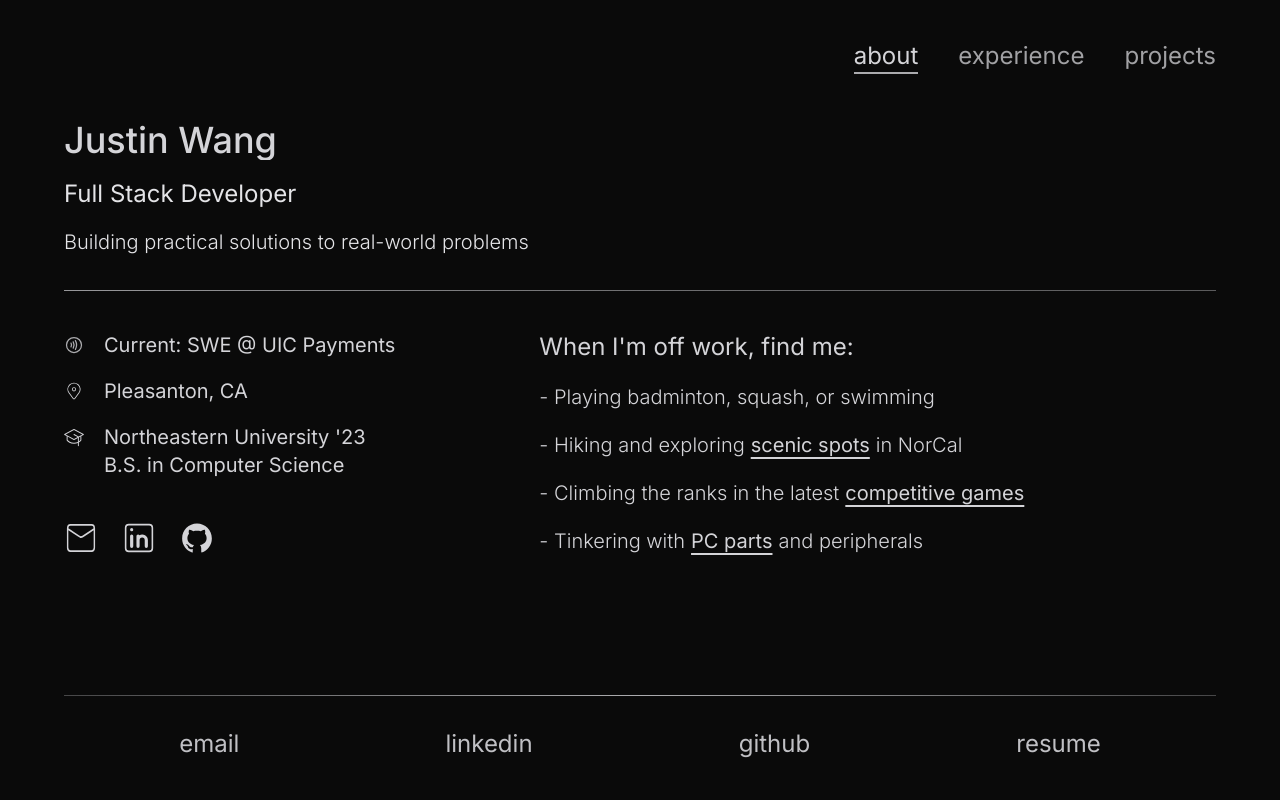
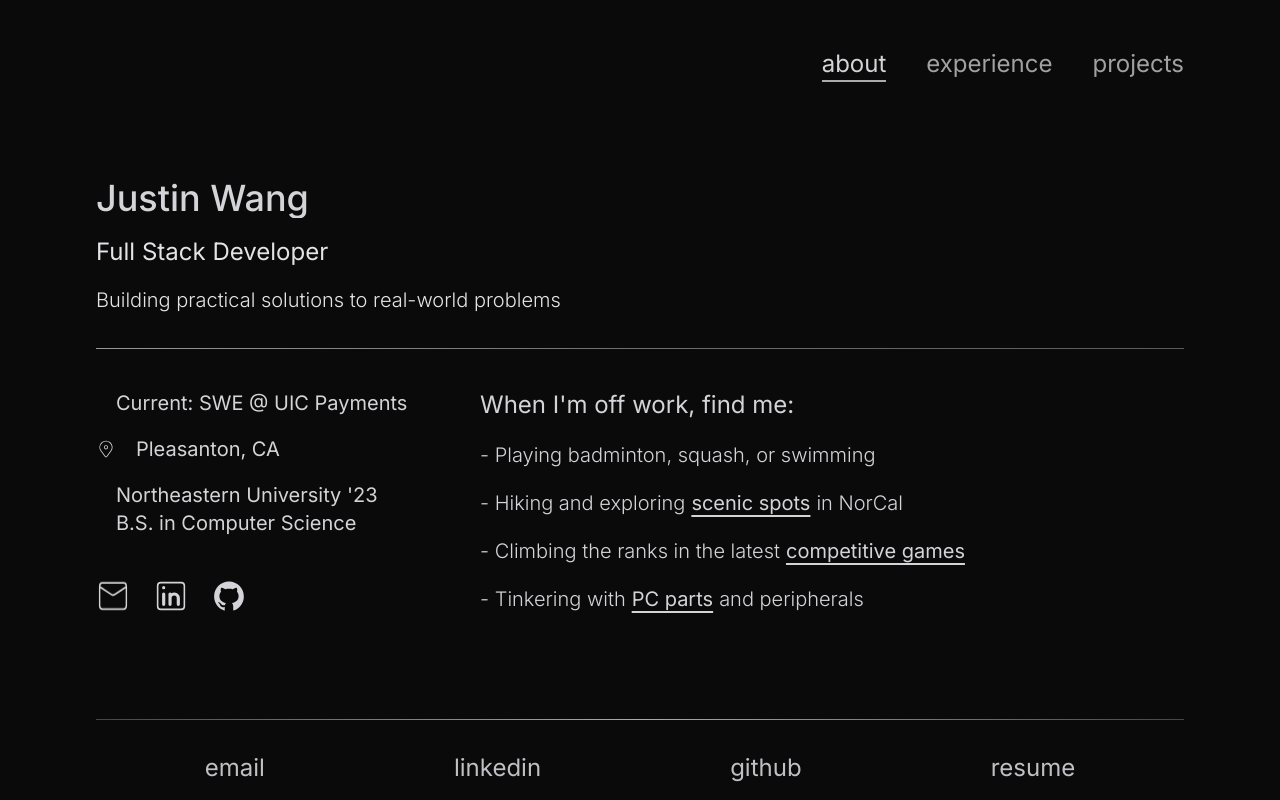
Before and after one commit to jwang9228/personal-site, a Next.js app: page /about in a window 1280 px wide. Built offline with nearby package versions, Linux system fonts and the light colour scheme.

Commit message:
Remove sticky header/footer, modify column widths in about section

```diff
--- a/src/app/components/RootLayout.jsx
+++ b/src/app/components/RootLayout.jsx
@@ -43,11 +43,12 @@ export default function RootLayout({children}) {
   if (!mounted) return null;
 
   return (
-    <div className='flex flex-col relative h-dvh'>
+    <div className='flex flex-col h-dvh overflow-y-auto
+      px-8 tablet:px-12 laptop:px-16 desktop:px-24
+      py-6 tablet:py-8 laptop:py-10 desktop:py-12'
+    >
       <FadeContent duration={400}
-        className='flex justify-end w-full fixed top-0 z-10
-          px-8 tablet:px-12 laptop:px-16 py-6 tablet:py-8 laptop:py-10
-          gap-x-5 tablet:gap-x-7 laptop:gap-x-10 bg-dark
+        className='flex justify-end w-full gap-x-5 tablet:gap-x-7 laptop:gap-x-10
           animate-drop-down [animation-delay:0s] [animation-duration:0.7s]'
       >
         {tabs.map((tab, i) => (
@@ -66,14 +67,11 @@ export default function RootLayout({children}) {
           </Link>
         ))}
       </FadeContent>
-      <main className='overflow-y-auto px-8 tablet:px-12 laptop:px-16
-        pt-24 tablet:pt-26 laptop:pt-30 pb-26 tablet:pb-30 laptop:pb-36'>
+      <main className='py-14 tablet:py-16 laptop:py-24'>
         {children}
       </main>
-      <FadeContent duration={400}
-        className='flex flex-col items-center w-full fixed bottom-0
-        px-8 tablet:px-12 laptop:px-16 py-6 tablet:py-8 laptop:py-10 z-50 bg-dark
-        animate-drop-down [animation-delay:0s] [animation-duration:0.7s]'
+      <FadeContent delay={isMobile ? 3200 : 2750} duration={400}
+        className='flex flex-col items-center w-full mt-auto'
       >
         <hr className='w-full h-px border-0 mb-4 tablet:mb-6 laptop:mb-8
           bg-gradient-to-r from-light/30 via-light/80 to-light/30' />
--- a/src/app/components/about/About.jsx
+++ b/src/app/components/about/About.jsx
@@ -83,8 +83,13 @@ export default function About() {
             from-light/70 via-light/50 to-light/40' />
         </FadeContent>
       </header>
-      <section className='flex flex-col laptop:flex-row laptop:justify-between gap-y-8 desktop:gap-x-36'>
-        <FadeContent delay={2400} duration={500} className='flex flex-col gap-y-8'>
+      <section className='flex flex-col laptop:flex-row laptop:justify-between
+        laptop:gap-x-20 desktop:gap-x-28 gap-y-8'
+      >
+        <FadeContent
+          delay={2400} duration={500}
+          className='flex flex-col laptop:w-1/2 desktop:w-1/4 gap-y-8'
+        >
           <ul className='flex flex-col gap-y-2 tablet:gap-y-3 laptop:gap-y-4.5
             text-light tablet:text-lg laptop:text-xl text-nowrap'>
             <li className='flex items-center gap-x-4 tablet:gap-x-4.5 laptop:gap-x-5'>
@@ -114,7 +119,7 @@ export default function About() {
         </FadeContent>
         <FadeContent
           delay={isMobile ? 2700 : 2425} duration={isMobile ? 700 : 525}
-          className='laptop:w-auto desktop:w-full'>
+          className='w-full'>
           <Hobbies />
         </FadeContent>
       </section>
--- a/src/app/globals.css
+++ b/src/app/globals.css
@@ -41,7 +41,7 @@
   --animate-drop-down: drop-down ease-out forwards;
   @keyframes drop-down {
     0% {
-      transform: translateY(-10px);
+      transform: translateY(-5px);
     }
     100% {
       transform: translateY(0);
```
